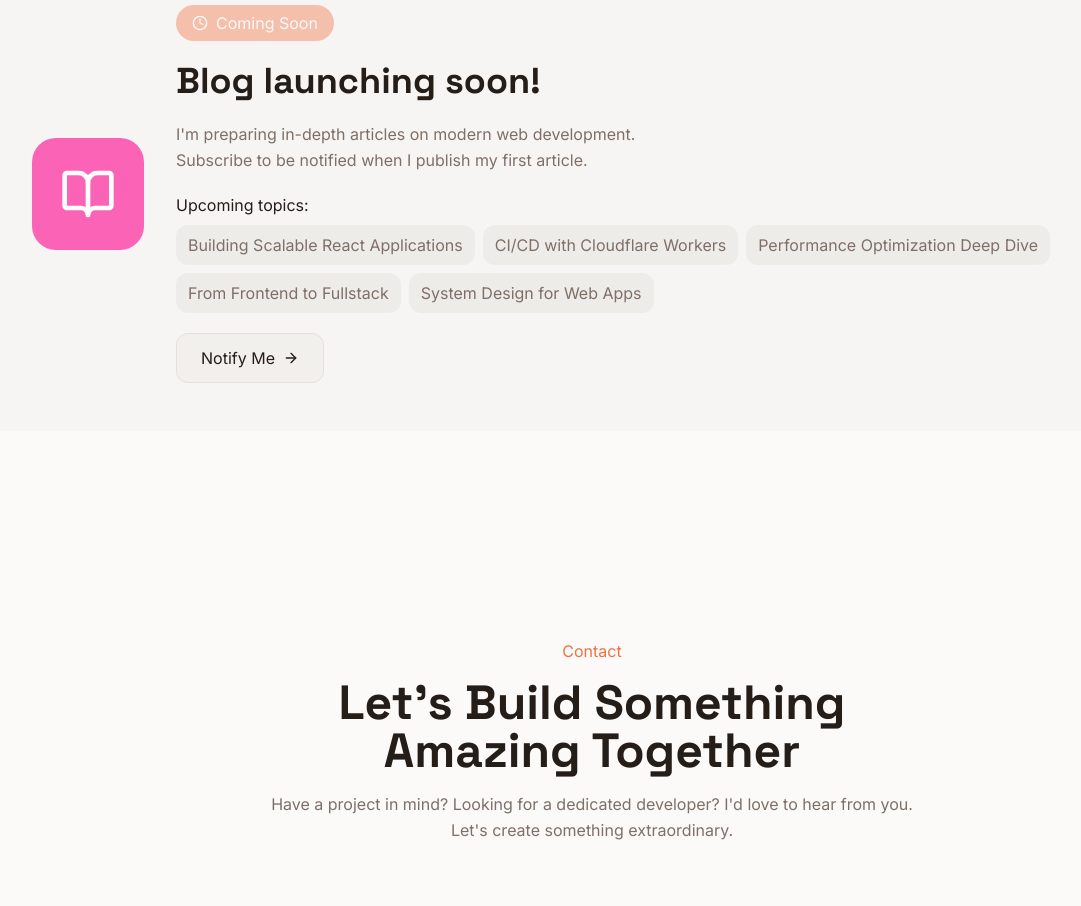
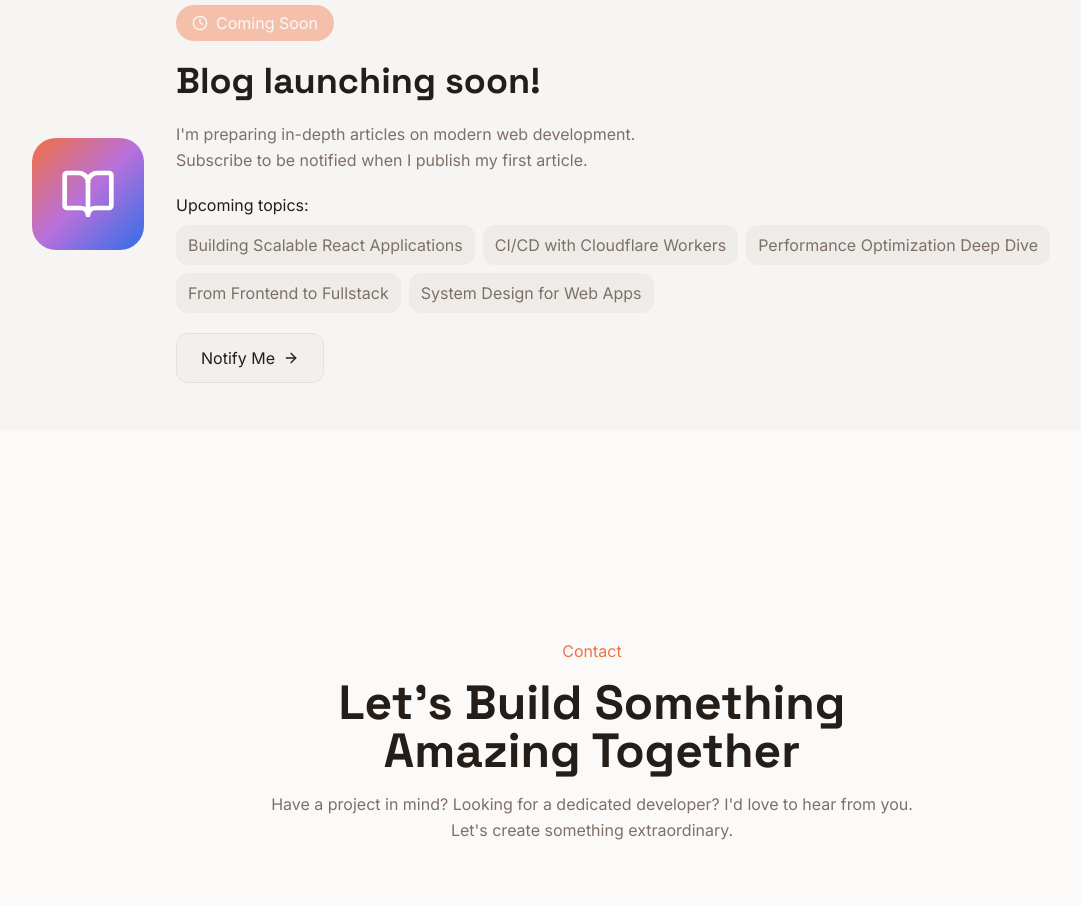
Before and after one commit to Ashu112/Portfolio-v2, a Next.js app: page / in a window 1280 px wide. Shown: the part 8740-9646 px from the top of the page, without its empty margins (48-1129 px from the left). Built offline with nearby package versions, Linux system fonts and the light colour scheme.

Commit message:
gradient added in blogs section

```diff
--- a/src/components/Blogs.tsx
+++ b/src/components/Blogs.tsx
@@ -17,7 +17,7 @@ export default function Blogs() {
         </div>
         {/* Blogs Card */}
         <div className="bg-card mt-16 flex items-center gap-8 rounded-xl p-12">
-          <div className="flex size-28 shrink-0 items-center justify-center rounded-3xl bg-pink-400">
+          <div className="gradient-bg-strong flex size-28 shrink-0 items-center justify-center rounded-3xl">
             <BookOpen className="text-primary-foreground size-14" />
           </div>
           <div className="space-y-5">
```
